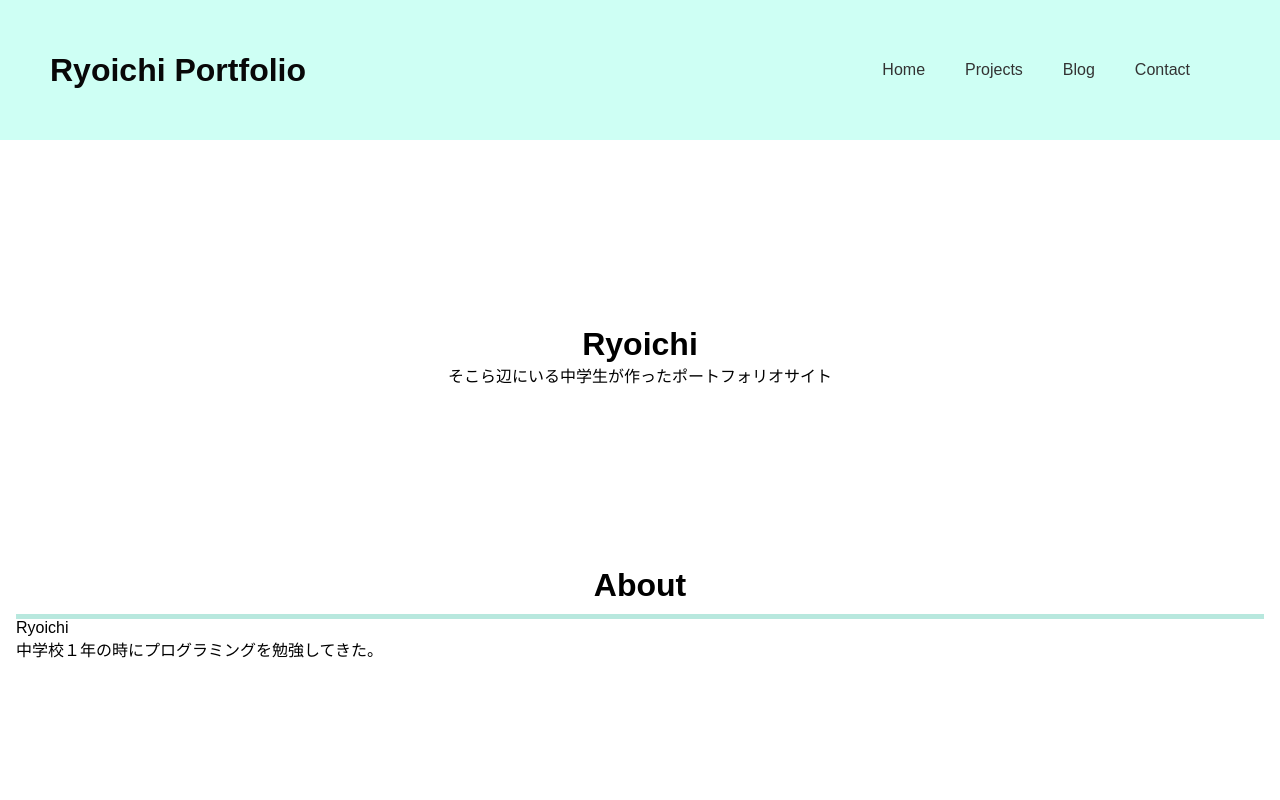
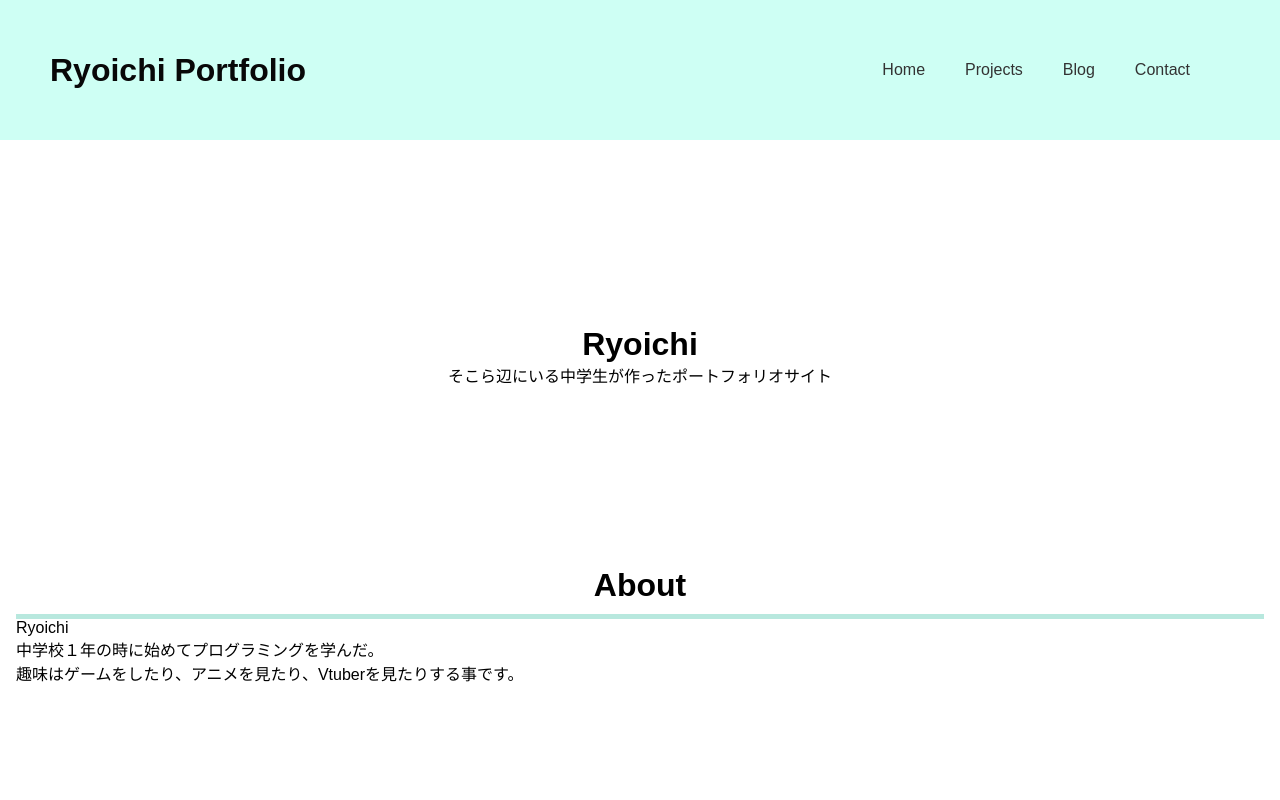
Before and after one commit to Ryoichi1222/Nuxt-portfolio, a Nuxt app: page / in a window 1280 px wide. Shown: the top 800 px of the page. Built offline with nearby package versions, Linux system fonts and the light colour scheme.

Commit message:
index.vue

```diff
--- a/pages/index.vue
+++ b/pages/index.vue
@@ -7,7 +7,8 @@
     <div class="about">
       <h1>About</h1>
       <p>Ryoichi</p>
-      <p>中学校１年の時にプログラミングを勉強してきた。</p>
+      <p>中学校１年の時に始めてプログラミングを学んだ。</p>
+      <p>趣味はゲームをしたり、アニメを見たり、Vtuberを見たりする事です。</p>
     </div>
     <div class="skill">
       <h1>SKILL</h1>
```
